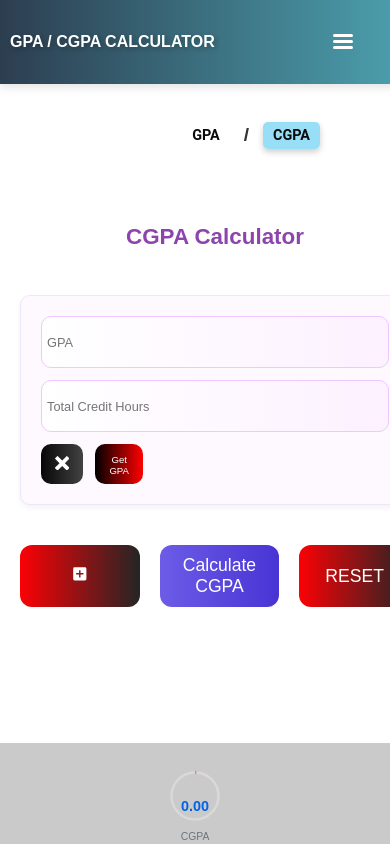
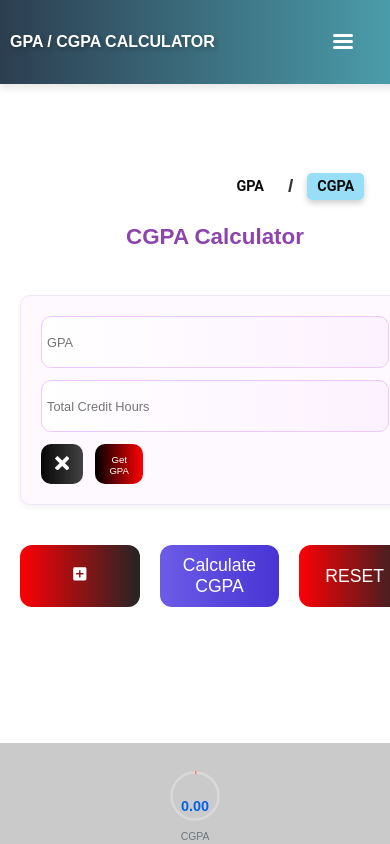
Before and after one commit to Balaj-Maqbool/GPA-CGPA--Calculator, a React (Vite) app: page /cgpa in a window 390 px wide. Shown: the top 844 px of the page. Built offline with nearby package versions, Linux system fonts and the light colour scheme.

Commit message:
removing empty container from lower navbar

```diff
--- a/src/Components/Navbar/LowerNavbar.jsx
+++ b/src/Components/Navbar/LowerNavbar.jsx
@@ -24,7 +24,7 @@ const LowerNavbar = () => {
           </NavLink>
         </li>
       </ul>
-      <div className="empty-container"></div>
+      {/* <div className="empty-container"></div> */}
     </nav>
   );
 };
--- a/src/Components/Navbar/Navbar.css
+++ b/src/Components/Navbar/Navbar.css
@@ -79,7 +79,6 @@
 .lower-navbar {
   position: relative;
   top: 17vh;
-  /* background: rgb(208, 241, 252); */
   display: flex;
   justify-content: center;
   align-items: center;
@@ -161,7 +160,7 @@
   }
   .lower-navbar {
     height: 7vh;
-    top: 14.5vh;
+    /* top: 14.5vh; */
   }
   .navbar_title {
     font-size: 1.5rem;
@@ -185,7 +184,7 @@
   }
   .lower-navbar {
     height: 5vh;
-    top: 11vh;
+    /* top: 11vh; */
   }
 }
 
```
